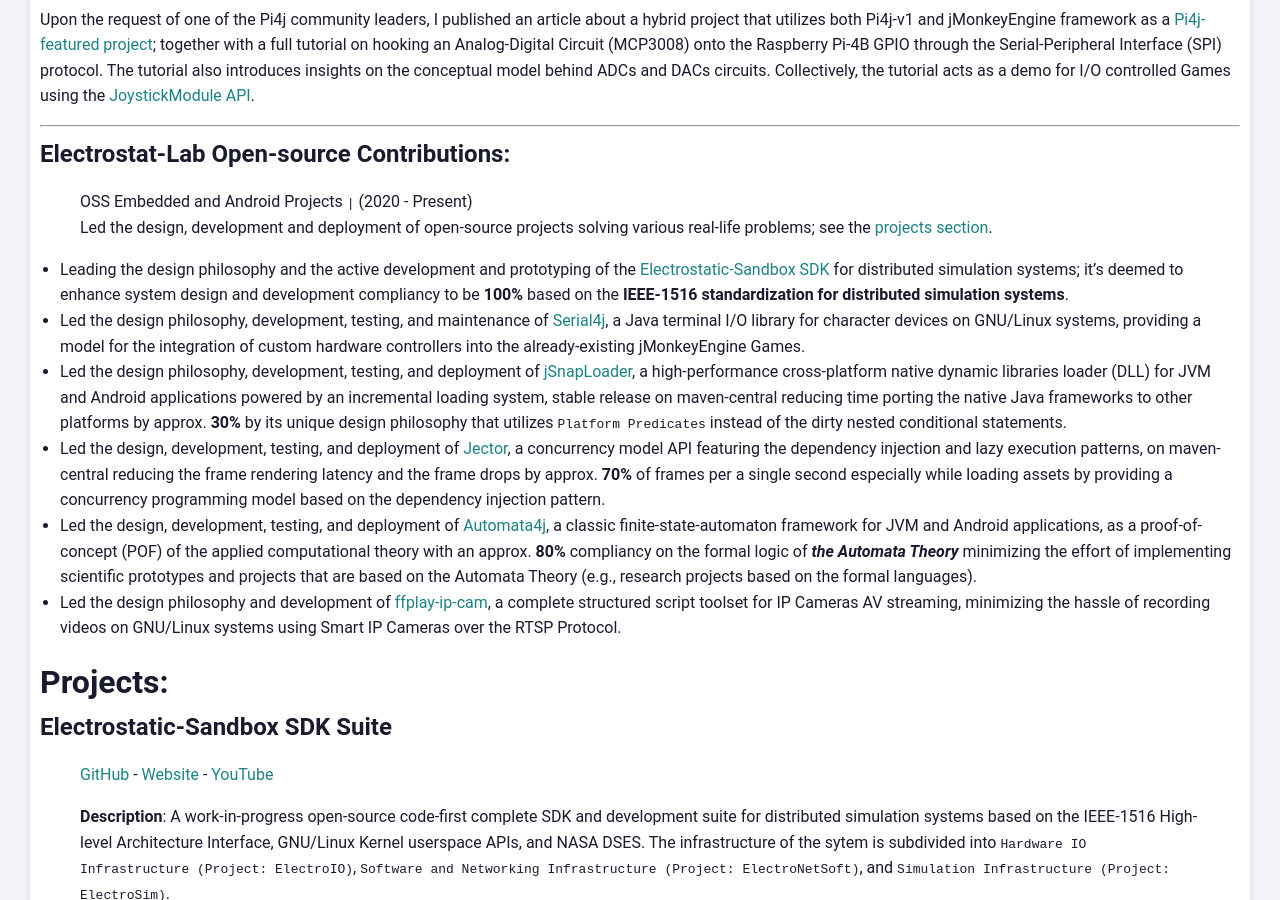
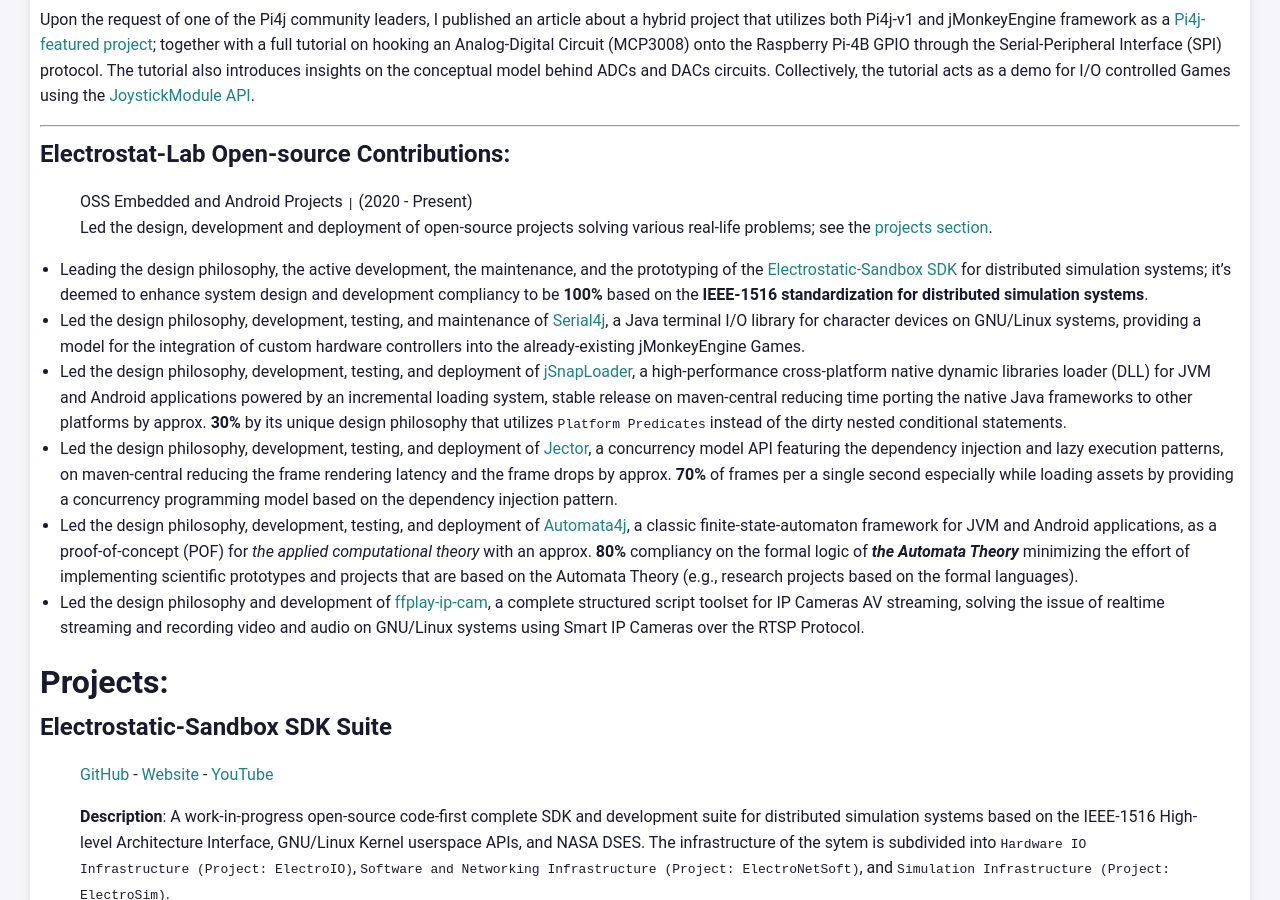
Before and after one commit to pavly-gerges/pavly-gerges, a Jekyll site: the page built from resume/index.md, in a window 1280 px wide and 900 px high, scrolled down 2019 px. Built offline with Jekyll 4.4.1, drawn with Linux system fonts in a browser that asks for light colours; our own code applies the rules of GitHub Pages for plain Markdown files.

Commit message:
Update index.md

```diff
--- a/resume/index.md
+++ b/resume/index.md
@@ -54,12 +54,12 @@ Upon the request of one of the Pi4j community leaders, I published an article ab
 > OSS Embedded and Android Projects `|` (2020 - Present) <br/>
 > Led the design, development and deployment of open-source projects solving various real-life problems; see the [projects section](https://github.com/orgs/Electrostat-Lab/repositories?language=&q=electrostat-lab&sort=&type=all).
 
-* Leading the design philosophy and the active development and prototyping of the [Electrostatic-Sandbox SDK](https://github.com/Electrostat-Lab/Electrostatic-Sandbox) for distributed simulation systems; it's deemed to enhance system design and development compliancy to be **100%** based on the **IEEE-1516 standardization for distributed simulation systems**.
+* Leading the design philosophy, the active development, the maintenance, and the prototyping of the [Electrostatic-Sandbox SDK](https://github.com/Electrostat-Lab/Electrostatic-Sandbox) for distributed simulation systems; it's deemed to enhance system design and development compliancy to be **100%** based on the **IEEE-1516 standardization for distributed simulation systems**.
 * Led the design philosophy, development, testing, and maintenance of [Serial4j](https://github.com/Electrostat-Lab/Serial4j), a Java terminal I/O library for character devices on GNU/Linux systems, providing a model for the integration of custom hardware controllers into the already-existing jMonkeyEngine Games.
 * Led the design philosophy, development, testing, and deployment of [jSnapLoader](https://github.com/Electrostat-Lab/jSnapLoader), a high-performance cross-platform native dynamic libraries loader (DLL) for JVM and Android applications powered by an incremental loading system, stable release on maven-central reducing time porting the native Java frameworks to other platforms by approx. **30%** by its unique design philosophy that utilizes `Platform Predicates` instead of the dirty nested conditional statements.
-* Led the design, development, testing, and deployment of [Jector](https://github.com/Electrostat-Lab/Jector), a concurrency model API featuring the dependency injection and lazy execution patterns, on maven-central reducing the frame rendering latency and the frame drops by approx. **70%** of frames per a single second especially while loading assets by providing a concurrency programming model based on the dependency injection pattern.
-* Led the design, development, testing, and deployment of [Automata4j](https://github.com/Electrostat-Lab/Automata4j), a classic finite-state-automaton framework for JVM and Android applications, as a proof-of-concept (POF) of the applied computational theory with an approx. **80%** compliancy on the formal logic of **_the Automata Theory_** minimizing the effort of implementing scientific prototypes and projects that are based on the Automata Theory (e.g., research projects based on the formal languages).
-* Led the design philosophy and development of [ffplay-ip-cam](https://github.com/Electrostat-Lab/ffplay-ip-cam), a complete structured script toolset for IP Cameras AV streaming, minimizing the hassle of recording videos on GNU/Linux systems using Smart IP Cameras over the RTSP Protocol.
+* Led the design philosophy, development, testing, and deployment of [Jector](https://github.com/Electrostat-Lab/Jector), a concurrency model API featuring the dependency injection and lazy execution patterns, on maven-central reducing the frame rendering latency and the frame drops by approx. **70%** of frames per a single second especially while loading assets by providing a concurrency programming model based on the dependency injection pattern.
+* Led the design philosophy, development, testing, and deployment of [Automata4j](https://github.com/Electrostat-Lab/Automata4j), a classic finite-state-automaton framework for JVM and Android applications, as a proof-of-concept (POF) for _the applied computational theory_ with an approx. **80%** compliancy on the formal logic of **_the Automata Theory_** minimizing the effort of implementing scientific prototypes and projects that are based on the Automata Theory (e.g., research projects based on the formal languages).
+* Led the design philosophy and development of [ffplay-ip-cam](https://github.com/Electrostat-Lab/ffplay-ip-cam), a complete structured script toolset for IP Cameras AV streaming, solving the issue of realtime streaming and recording video and audio on GNU/Linux systems using Smart IP Cameras over the RTSP Protocol.
 
 # Projects:
 ## Electrostatic-Sandbox SDK Suite
```
